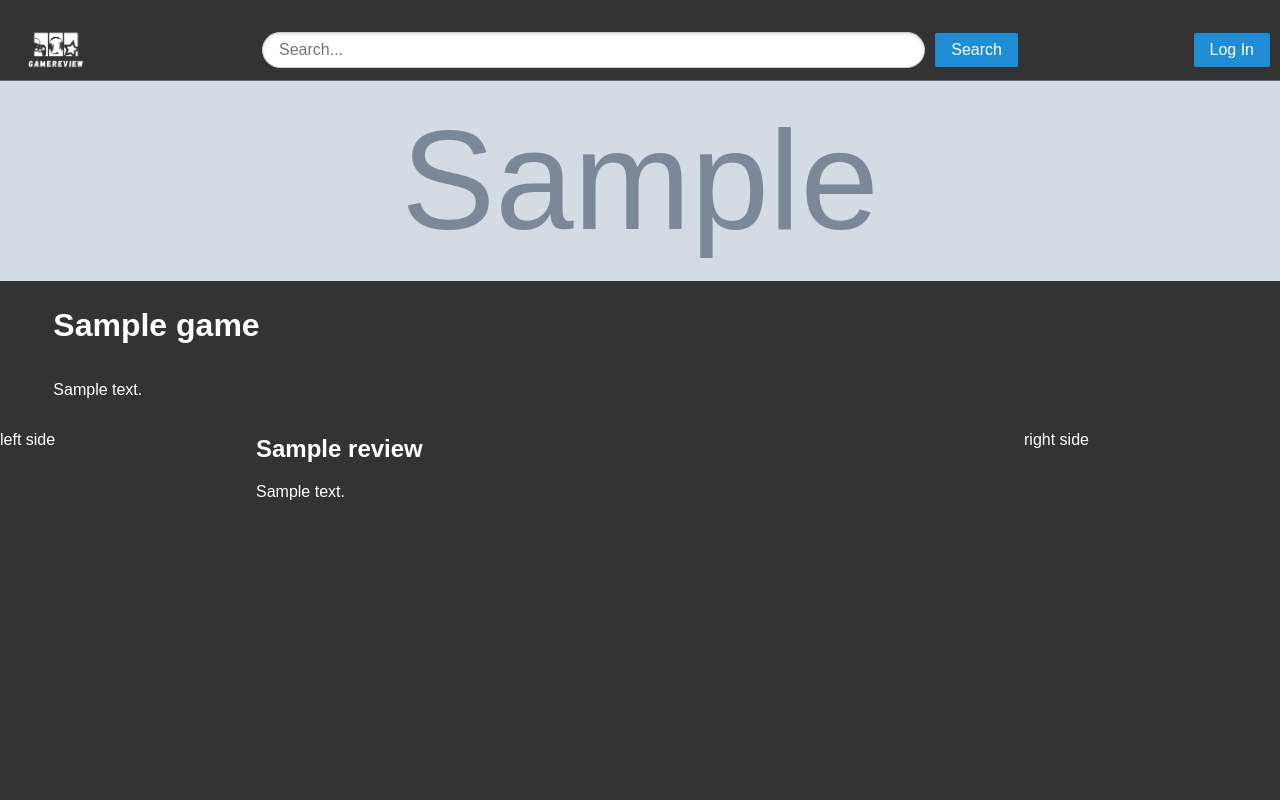
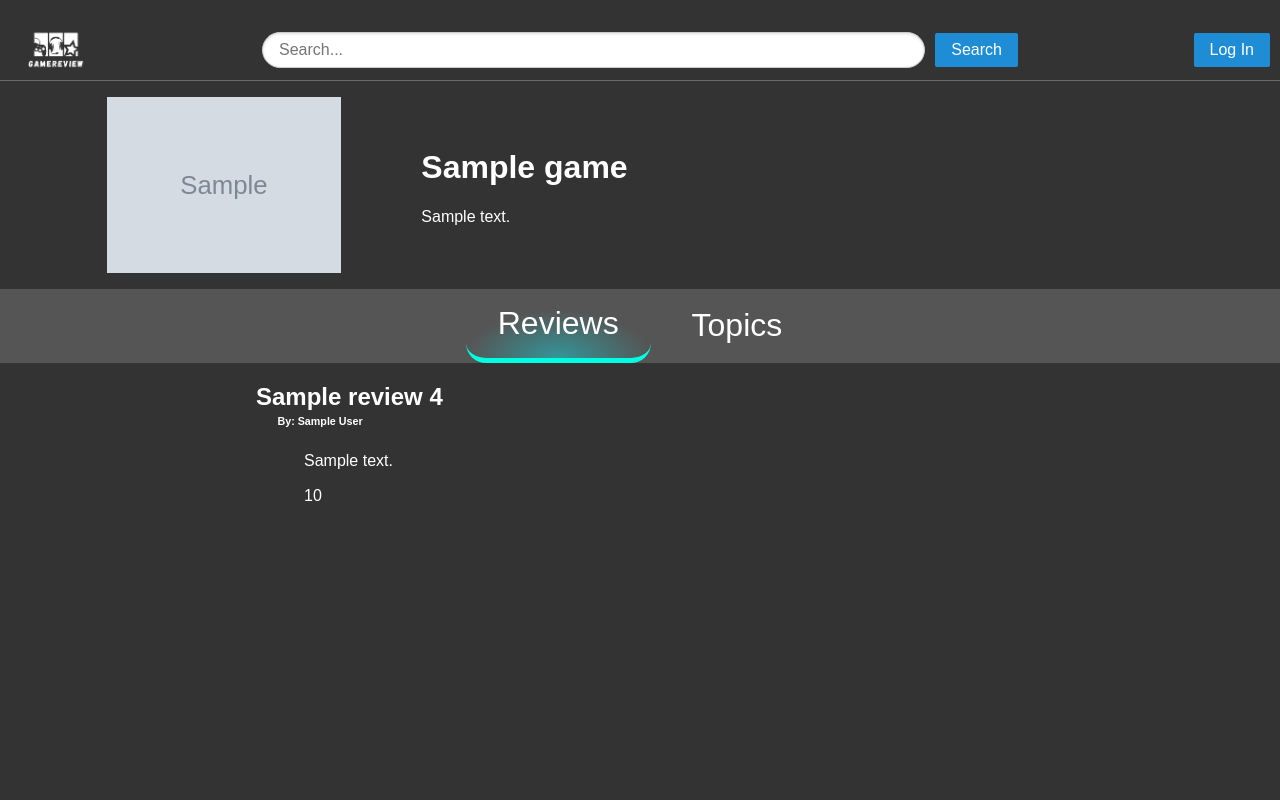
Before and after one commit to Ehtiram-Shukurov/game-review, a Flask app: template templates/game.html in a window 1280 px wide. Run offline with Flask 3, Linux system fonts and the light colour scheme; the template is opened without the code that fills it: most values are stand-ins (such as "Sample title", 1, 10 or a date in 2020); grey boxes marked "Sample" are stand-in pictures; parts of the project's set-up code (start-up, migrations or seed data) failed here and were passed over; some libraries are stand-ins or nearby versions.

Commit message:
Finish game page initial pass

```diff
--- a/igdbAPI.py
+++ b/igdbAPI.py
@@ -60,7 +60,7 @@ def get_game_data(name):
     name = res[0].get("name")
     cover_image = "http:" + res[0].get("cover").get("url")
     # all list below here
-    cover_image_url = cover_image.replace("t_thumb", "t_1080p")
+    cover_image_url = cover_image.replace("t_thumb", "t_720p")
     game_modes = data_extractor(res[0].get("gameModes"), "name")
     #genres = data_extractor(res[0].get("genres"), "name")
     # trust. this is ugly, but it was uglier
--- a/main.py
+++ b/main.py
@@ -6,7 +6,7 @@ app = Flask(__name__)
 
 @app.route("/")
 def hello_world():
-    return render_template("game.html")
+    return render_template("home.html")
 
 
 @app.route('/review/<string:name>')
@@ -29,4 +29,5 @@ def template_review_page(name):
 @app.route('/game/<string:name>')
 def template_game_page(name):
     game_data = get_game_data("The Elder Scrolls V: Skyrim")
-    return render_template("game.html", game_data=game_data)
+    # reviews = get_reviews(); TODO: implement get reviews from database
+    return render_template("game.html", game_data=game_data, reviews=reviews)
--- a/static/css/base.css
+++ b/static/css/base.css
@@ -11,6 +11,7 @@ html,body {
     height:100%;
     background-color: #333;
     color: white;
+    font-family: Roboto, sans-serif;
 }
 
 .pure-form {
@@ -39,3 +40,50 @@ html,body {
 .pure-button-secondary:hover {
     background-color: #166ba1;
 }
+
+.game-info {
+    max-width: fit-content;
+    margin-left: 5em;
+    margin-right: auto;
+    align-content: center;
+}
+
+.center {
+    max-width: fit-content;
+    margin-left: auto;
+    margin-right: auto;
+}
+
+.pure-menu-selected {
+    border-radius: 1.25rem;
+    border-bottom: 5px solid #00FFE1;
+    background: radial-gradient(50.28% 68.75% at 49.72% 100%, rgba(0, 246, 255, 0.40) 0%, rgba(0, 148, 153, 0.00) 100%);
+}
+
+.toolbar {
+    font-size: 2em;
+    color: #FFF;
+}
+
+.toolbar-container {
+        background-color: #555;
+}
+
+.pure-menu-link:hover  {
+    background-color: #444;
+    border-radius: 20px;
+}
+
+.pure-menu-link:focus {
+    background-color:transparent;
+}
+
+.game-info-container {
+    margin-top: 1em;
+    margin-bottom: 1em;
+}
+
+.author {
+        margin-top: 0;
+        text-indent: 2em;
+}
--- /dev/null
+++ b/static/js/scripts.js
@@ -0,0 +1,22 @@
+function clickTopics() {
+    let reviewButton = document.getElementById("reviewButton");
+    let topicButton = document.getElementById("topicsButton");
+    reviewButton.classList.remove("pure-menu-selected");
+    topicButton.classList.add("pure-menu-selected");
+
+    let reviewsDiv = document.getElementById("reviews");
+    let topicsDiv = document.getElementById("topics");
+    reviewsDiv.setAttribute("hidden", "true");
+    topicsDiv.removeAttribute("hidden");
+}
+
+function clickReviews() {
+    let reviewButton = document.getElementById("reviewButton");
+    let topicButton = document.getElementById("topicsButton");
+    topicButton.classList.remove("pure-menu-selected");
+    reviewButton.classList.add("pure-menu-selected");
+    let reviewsDiv = document.getElementById("reviews");
+    let topicsDiv = document.getElementById("topics");
+    reviewsDiv.removeAttribute("hidden");
+    topicsDiv.setAttribute("hidden", "true");
+}
--- a/templates/game.html
+++ b/templates/game.html
@@ -1,41 +1,51 @@
 {% extends "base.html" %} {% block title %}Game Review{% endblock %}
 {% block content %}
+    <div class="pure-g game-info-container">
+        <div class="pure-u-2-24"></div>
+        <div class="pure-u-22-24">
             <div class="pure-g">
-    <div class="pure-u-1">
-        <img src="{{game_data.coverImageUrl}}" width="100%" height="200em"/>
+                <div class="pure-u-1-5">
+                    <img src="{{ game_data.coverImageUrl }}" alt="Cover image for {{ game_data.name }}"
+                         class="pure-img"/>
                 </div>
-    <div class="pure-u-1-24"></div>
-    <div class="pure-u-22-24">
-        <div class="pure-u-2-5">
-            <h1>{{game_data.name}}</h1>
-        </div>
-        <div class="pure-u-3-5">
-            <p>{{game_data.summary}}</p>
+                <div class="pure-u-3-5 game-info">
+                    <h1>{{ game_data.name }}</h1>
+                    <p>{{ game_data.summary }}</p>
                 </div>
             </div>
-    <div class="pure-u-1-24"></div>
 
-
-    <div class="pure-u-1-5">
-        <p>
-            left side
-        </p>
         </div>
+    </div>
+    {% include 'toolbar.html' %}
+    <div class="pure-g">
+        <div class="pure-u-1-5"></div>
         <div class="pure-u-3-5">
-        <p>
+            <div id="reviews">
                 {% for review in reviews %}
                 <div>
-            <h2>{{review.title}}</h2>
-            <p>{{review.description}}</p>
+                    <h2 style="margin-bottom: .2em">{{ review.title }} {{ review.rating }}</h2>
+                    <h6 class="author">By: {{ review.author }}</h6>
+                    <p style="text-indent: 3em;">{{ review.description }}</p>
+                    <p style="text-indent: 3em;">{{ review.likes }}</p>
+                </div>
+
+            {% endfor %}
+            </div>
+            <div id="topics" hidden>
+                {% for topic in topics %}
+                <div>
+                    <h2 style="margin-bottom: .2em">{{ topic.title }}</h2>
+                    <h6 class="author">By: {{ topic.author }}</h6>
+                    <p style="text-indent: 3em;">{{ topic.description }}</p>
+                    <p style="text-indent: 3em;">{{ topic.likes }}</p>
+                </div>
+
+            {% endfor %}
+            </div>
 
         </div>
-        {% endfor %}
-        </p>
-    </div>
         <div class="pure-u-1-5">
-        <p>
-            right side
-        </p>
         </div>
     </div>
+
 {% endblock %}
--- /dev/null
+++ b/templates/toolbar.html
@@ -0,0 +1,15 @@
+<script src="{{ url_for('static', filename='js/scripts.js') }}"></script>
+<div class="pure-g">
+    <div class="pure-u-1 toolbar-container">
+        <div class="pure-menu pure-menu-horizontal center toolbar">
+    <ul class="pure-menu-list">
+        <li id="reviewButton" class="pure-menu-item pure-menu-selected">
+            <a href="javascript:clickReviews();" class="pure-menu-link" style="color:#FFF">Reviews</a>
+        </li>
+        <li id="topicsButton" class="pure-menu-item">
+            <a href="javascript:clickTopics();" class="pure-menu-link" style="color:#FFF">Topics</a>
+        </li>
+    </ul>
+    </div>
+</div>
+</div>
```
Also changed, not shown: 2 other files. Lines whose indentation alone changed are shown as unchanged.
